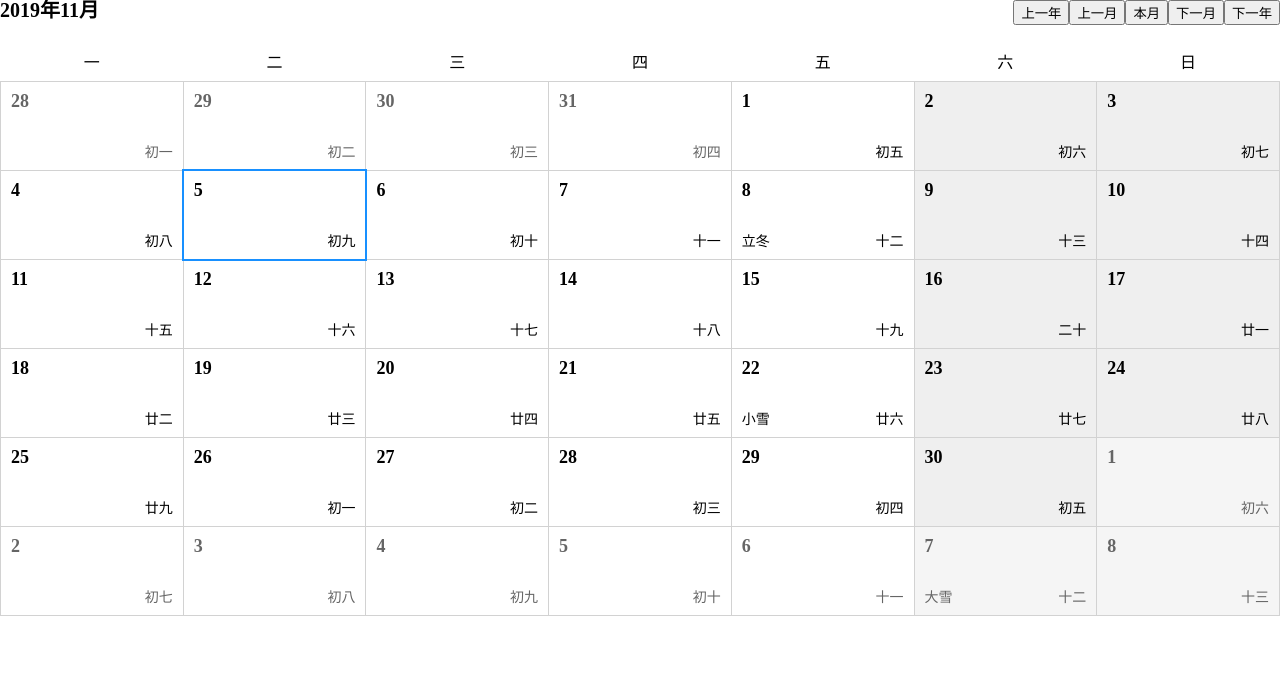
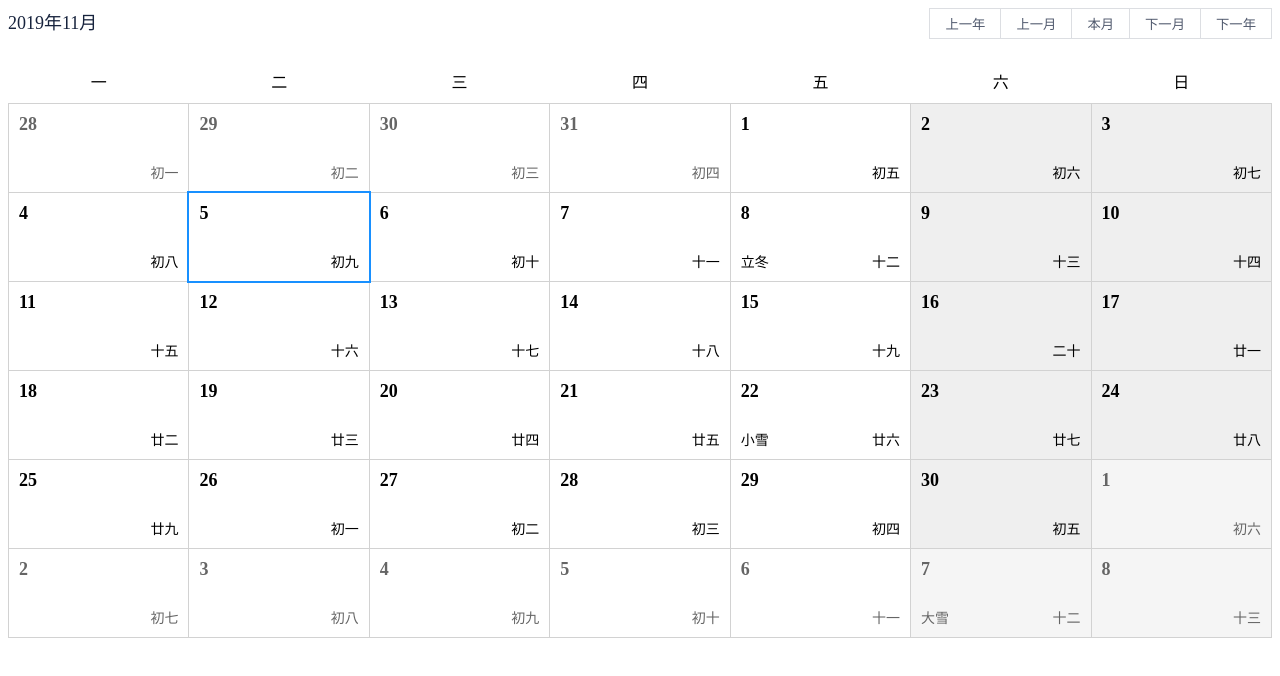
Before and after one commit to wangdaodao/vue-lunar-calendar-pro, a Vue app: page / in a window 1280 px wide. Shown: the top 676 px of the page. Built offline with nearby package versions, Linux system fonts and the light colour scheme.

Commit message:
add：添加自动发布

```diff
--- a/package.json
+++ b/package.json
@@ -1,7 +1,7 @@
 {
   "name": "vue-lunar-calendar-pro",
   "description": "A lunar calendar component for Vue.js",
-  "version": "1.0.14",
+  "version": "1.0.15",
   "author": "wangdaodao <hi@wangdaodao.com>",
   "license": "MIT",
   "private": false,
@@ -19,7 +19,6 @@
   "scripts": {
     "package": "vue-cli-service build --target lib --name calendar ./src/components/main.js",
     "serve": "vue-cli-service serve",
-    "build": "vue-cli-service build",
     "lint": "vue-cli-service lint"
   },
   "dependencies": {
--- a/src/assets/styles.scss
+++ b/src/assets/styles.scss
@@ -27,57 +27,6 @@ $--color-text-placeholder: #999999 !default;
     clear: both;
   }
 }
-/* http://meyerweb.com/eric/tools/css/reset/
-   v2.0 | 20110126
-   License: none (public domain)
-*/
-
-html, body, div, span, applet, object, iframe,
-h1, h2, h3, h4, h5, h6, p, blockquote, pre,
-a, abbr, acronym, address, big, cite, code,
-del, dfn, em, img, ins, kbd, q, s, samp,
-small, strike, strong, sub, sup, tt, var,
-b, u, i, center,
-dl, dt, dd, ol, ul, li,
-fieldset, form, label, legend,
-table, caption, tbody, tfoot, thead, tr, th, td,
-article, aside, canvas, details, embed,
-figure, figcaption, footer, header, hgroup,
-menu, nav, output, ruby, section, summary,
-time, mark, audio, video {
-	margin: 0;
-	padding: 0;
-	border: 0;
-	font-size: 100%;
-	font: inherit;
-	vertical-align: baseline;
-}
-/* HTML5 display-role reset for older browsers */
-article, aside, details, figcaption, figure,
-footer, header, hgroup, menu, nav, section {
-	display: block;
-}
-html,body{
-  background-color: #fff;
-}
-body {
-  line-height: 1;
-}
-ol, ul {
-	list-style: none;
-}
-blockquote, q {
-	quotes: none;
-}
-blockquote:before, blockquote:after,
-q:before, q:after {
-	content: '';
-	content: none;
-}
-table {
-	border-collapse: collapse;
-	border-spacing: 0;
-}
 .calendar-pro {
   background-color:#fff;
   width: 100%;
@@ -88,11 +37,34 @@ table {
   }
   &__title-info {
     @include float;
-    font-size: 20px;
-    font-weight: bolder;
+    color: #17233d;
+    font-size: 18px;
   }
   &__tool{
     @include float(right);
+    position: relative;
+    display: inline-block;
+    vertical-align: middle;
+    button{
+      padding:5px 15px;
+      border:1px solid #dcdee2;
+      color:#515a6e;
+      background-color: transparent;
+      position: relative;
+    }
+    button:hover{
+      color: #57a3f3;
+      background-color: #fff;
+      border-color: #57a3f3;
+      cursor: pointer;
+      z-index: 2;
+    }
+    button:first-child{
+      margin-left: 0px;
+    }
+    button+button{
+      margin-left: -1px;
+    }
   }
   &.showWeek{
     .weekend{
```
Also changed, not shown: 1 other file (tests, documents, lock files or other folders).
